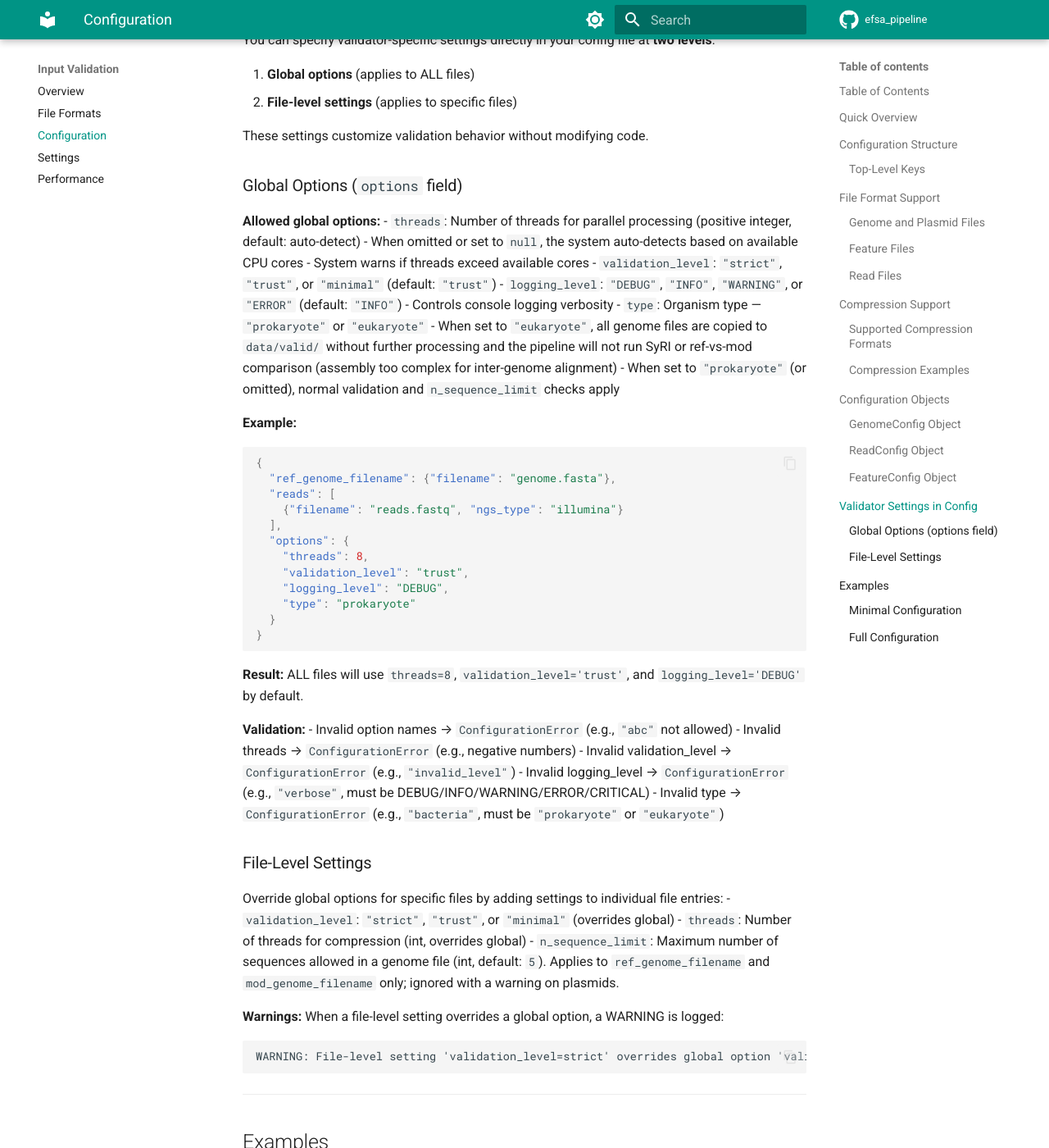
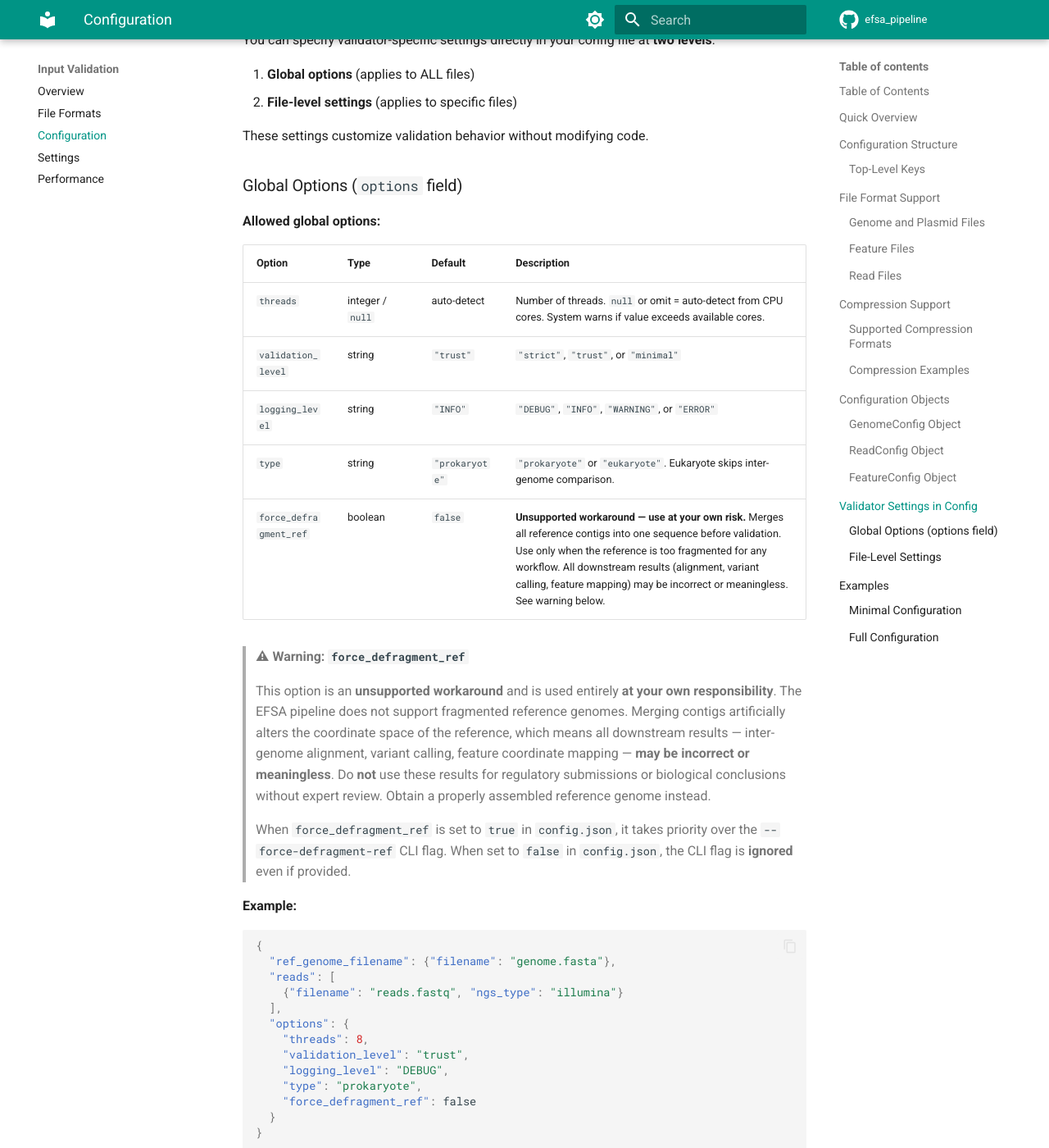
Before and after one commit to denisHanch/efsa_pipeline, an MkDocs documentation site: the page built from docs/validation/CONFIG_GUIDE.md, in a window 1280 px wide and 1400 px high, scrolled down 5806 px. Shown: the whole window at 82% size. Built offline with MkDocs 1.6.1 and Material for MkDocs 9.7.7, drawn with Linux system fonts in a browser that asks for light colours; comment, search, counter and statistics services are not loaded; some of the changed text lies outside the part shown.

Commit message:
EFSA-211: docs update

````diff
--- a/docs/validation/CONFIG_GUIDE.md
+++ b/docs/validation/CONFIG_GUIDE.md
@@ -222,15 +222,27 @@ These settings customize validation behavior without modifying code.
 ### Global Options (`options` field)
 
 **Allowed global options:**
-- `threads`: Number of threads for parallel processing (positive integer, default: auto-detect)
-  - When omitted or set to `null`, the system auto-detects based on available CPU cores
-  - System warns if threads exceed available cores
-- `validation_level`: `"strict"`, `"trust"`, or `"minimal"` (default: `"trust"`)
-- `logging_level`: `"DEBUG"`, `"INFO"`, `"WARNING"`, or `"ERROR"` (default: `"INFO"`)
-  - Controls console logging verbosity
-- `type`: Organism type — `"prokaryote"` or `"eukaryote"`
-  - When set to `"eukaryote"`, all genome files are copied to `data/valid/` without further processing and the pipeline will not run SyRI or ref-vs-mod comparison (assembly too complex for inter-genome alignment)
-  - When set to `"prokaryote"` (or omitted), normal validation and `n_sequence_limit` checks apply
+
+| Option | Type | Default | Description |
+|---|---|---|---|
+| `threads` | integer / `null` | auto-detect | Number of threads. `null` or omit = auto-detect from CPU cores. System warns if value exceeds available cores. |
+| `validation_level` | string | `"trust"` | `"strict"`, `"trust"`, or `"minimal"` |
+| `logging_level` | string | `"INFO"` | `"DEBUG"`, `"INFO"`, `"WARNING"`, or `"ERROR"` |
+| `type` | string | `"prokaryote"` | `"prokaryote"` or `"eukaryote"`. Eukaryote skips inter-genome comparison. |
+| `force_defragment_ref` | boolean | `false` | **Unsupported workaround — use at your own risk.** Merges all reference contigs into one sequence before validation. Use only when the reference is too fragmented for any workflow. All downstream results (alignment, variant calling, feature mapping) may be incorrect or meaningless. See warning below. |
+
+> **⚠ Warning: `force_defragment_ref`**
+>
+> This option is an **unsupported workaround** and is used entirely **at your own responsibility**.
+> The EFSA pipeline does not support fragmented reference genomes. Merging contigs artificially
+> alters the coordinate space of the reference, which means all downstream results — inter-genome
+> alignment, variant calling, feature coordinate mapping — **may be incorrect or meaningless**.
+> Do **not** use these results for regulatory submissions or biological conclusions without expert review.
+> Obtain a properly assembled reference genome instead.
+>
+> When `force_defragment_ref` is set to `true` in `config.json`, it takes priority over the
+> `--force-defragment-ref` CLI flag. When set to `false` in `config.json`, the CLI flag is
+> **ignored** even if provided.
 
 **Example:**
 ```json
@@ -243,19 +255,31 @@ These settings customize validation behavior without modifying code.
     "threads": 8,
     "validation_level": "trust",
     "logging_level": "DEBUG",
-    "type": "prokaryote"
+    "type": "prokaryote",
+    "force_defragment_ref": false
   }
 }
 ```
 
-**Result:** ALL files will use `threads=8`, `validation_level='trust'`, and `logging_level='DEBUG'` by default.
+**Result:** ALL files will use the specified options. Any option not set here falls back to its default.
+
+#### Option priority
+
+Options can be set from three sources. The first matching source wins:
+
+```
+config.json "options"  →  CLI flags (validation.sh)  →  built-in defaults
+```
+
+A value in `config.json` always takes priority over a CLI flag, and a CLI flag takes priority over the built-in default. This applies to all options including `force_defragment_ref`: if the config sets it to `false`, passing `--force-defragment-ref` on the command line has no effect.
 
 **Validation:**
 - Invalid option names → `ConfigurationError` (e.g., `"abc"` not allowed)
 - Invalid threads → `ConfigurationError` (e.g., negative numbers)
 - Invalid validation_level → `ConfigurationError` (e.g., `"invalid_level"`)
-- Invalid logging_level → `ConfigurationError` (e.g., `"verbose"`, must be DEBUG/INFO/WARNING/ERROR/CRITICAL)
+- Invalid logging_level → `ConfigurationError` (e.g., `"verbose"`, must be DEBUG/INFO/WARNING/ERROR)
 - Invalid type → `ConfigurationError` (e.g., `"bacteria"`, must be `"prokaryote"` or `"eukaryote"`)
+- Invalid force_defragment_ref → `ConfigurationError` (must be `true` or `false`, not a string)
 
 ### File-Level Settings
 
````
Also changed, not shown: docs/getting-started/quick-start.md (+10 -2 lines), docs/validation/OVERVIEW.md (+18 -0 lines).
